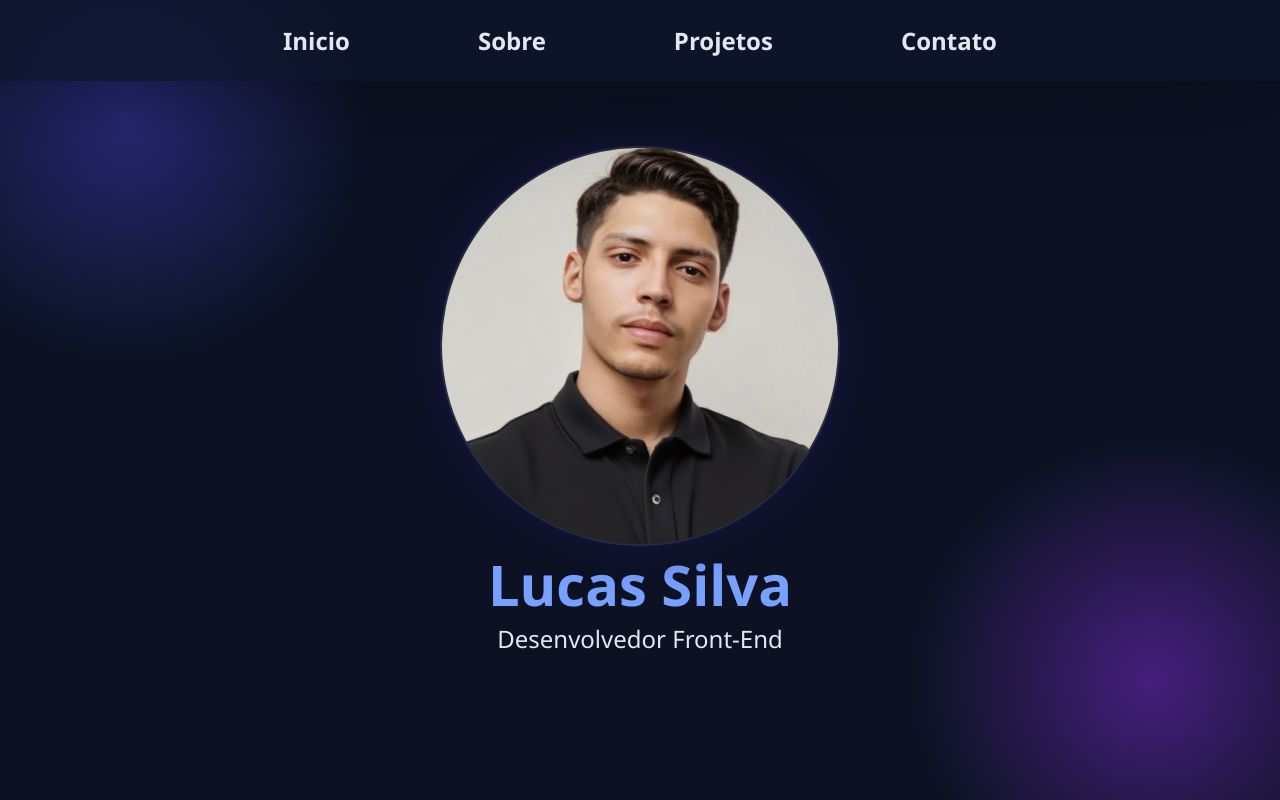
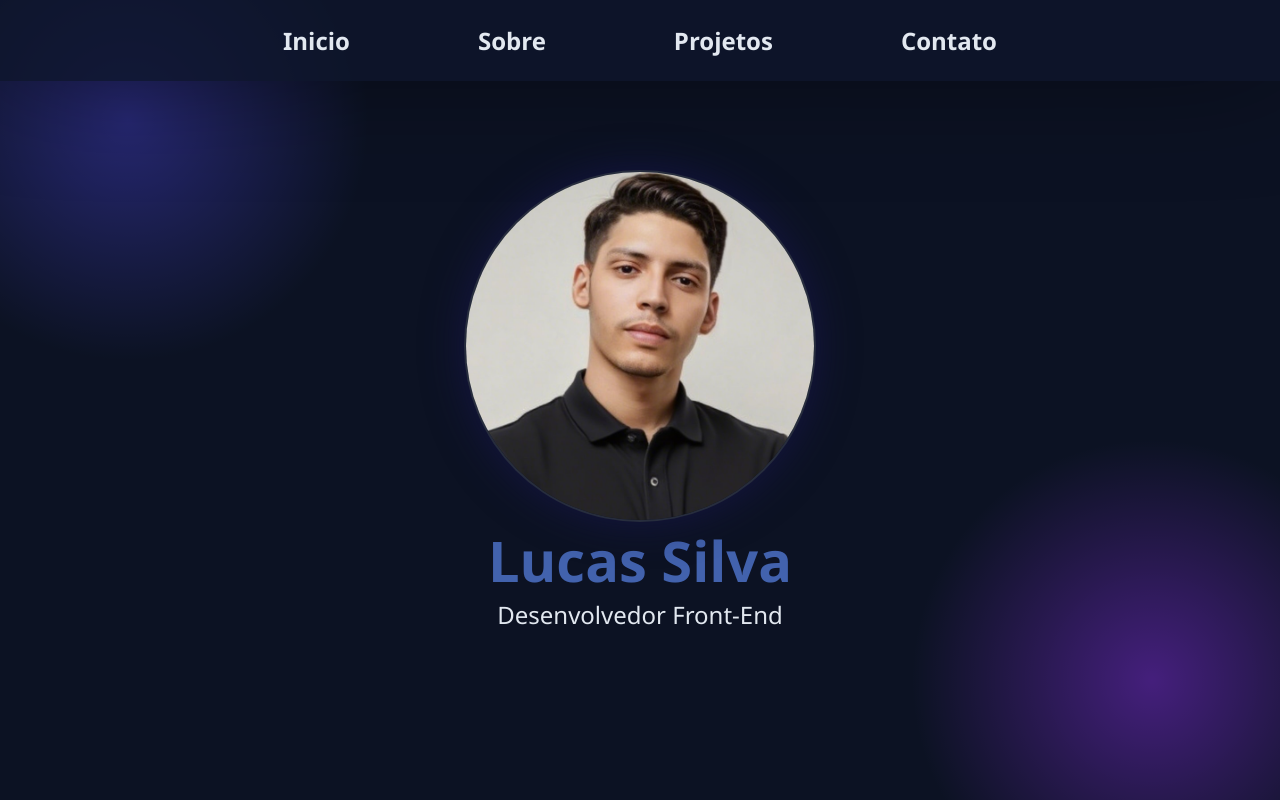
Before and after one commit to Lucas-tech-silva/Projeto, a plain HTML site: page index.html in a window 1280 px wide. Shown: the top 800 px of the page. Drawn offline with Linux system fonts and the light colour scheme; files whose address does not match are found by name.

Commit message:
Update style.css

```diff
--- a/style.css
+++ b/style.css
@@ -12,7 +12,7 @@
     --navBar: rgba(14, 22, 43, 0.8);
     --navBarAfter: linear-gradient(90deg, #4f46e5, #7c3aed);
     --circleContainer: rgba(23, 22, 71, 0.87);
-    --corH1: #78A0FF;
+    --corH1: #4262ad;
     --fundoSobre: rgba(255, 255, 255, 0.05);
     --fundoMeusProjetos: rgba(255, 255, 255, 0.05);
     --paragrafoProjeto: rgba(226, 232, 240, 0.8);
@@ -109,8 +109,8 @@ body {
 }
 
 .circle-container {
-    width: 25rem;
-    height: 25rem;
+    width: 22rem;
+    height: 22rem;
     border-radius: 50%;
     overflow: hidden;
     border: 0.15rem solid var(--vidro);
@@ -126,7 +126,6 @@ body {
     object-position: center 0.6rem;
     object-fit: contain;
 }
-
 
 .container__sobre {
     display: flex;
@@ -299,6 +298,7 @@ textarea:hover {
   margin-right: 8px;
   bottom: -0.2rem;
 }
+
 #success-message .checkmark::after {
   content: '';
   position: absolute;
```
